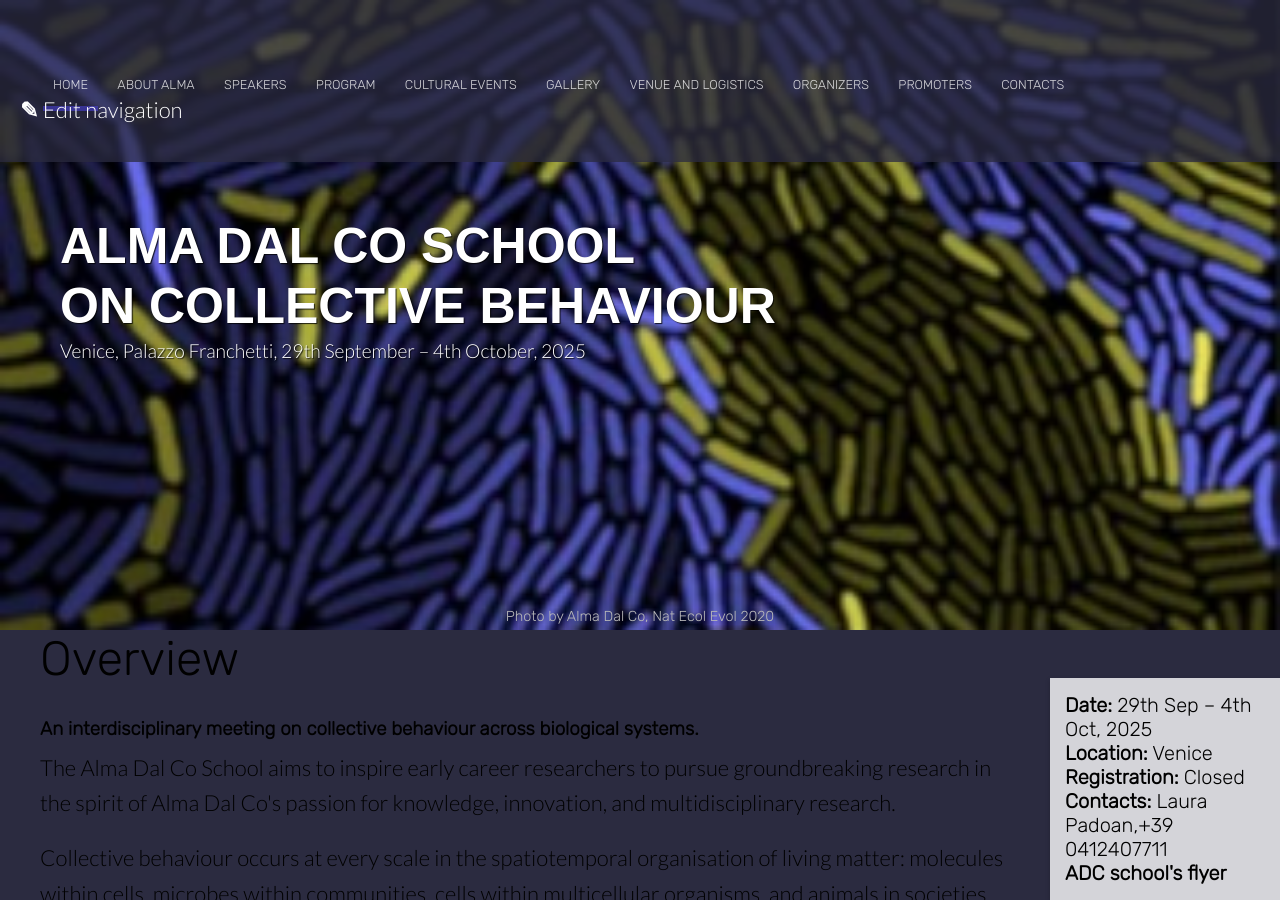
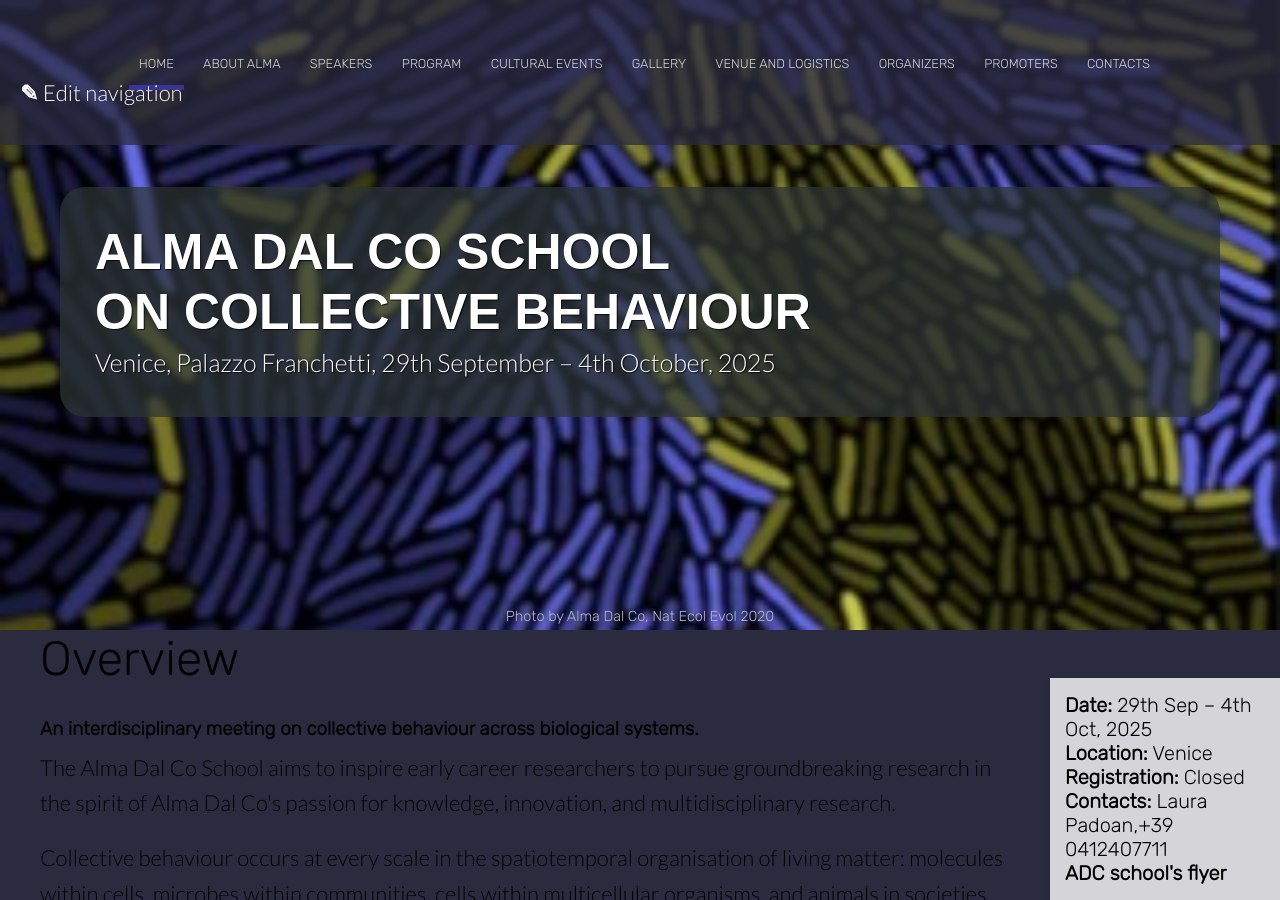
Before and after one commit to almadalcoschool/almadalcoschool.github.io, a Jekyll site: the page built from index.html, in a window 1280 px wide and 900 px high. Built offline with Jekyll 4.4.1, drawn with Linux system fonts in a browser that asks for light colours; nearby versions of some CDN libraries; the list of posts is cut into pages by our own code.

Commit message:
try new layout for header nav

```diff
--- a/_sass/layout.scss
+++ b/_sass/layout.scss
@@ -708,6 +708,16 @@
 //         #3{order:3;}
 //         #4{order:4;}
 // }
+
+
+// QUESTO AL POSTO DI TUTTO IL CSS SOPRA PER EVITARE LIMITI LUNGHEZZA NOMI PAGINE IN HEADER
+
+
+/* ==============================
+   FONT IMPORT
+   ============================== */
+@import url('https://fonts.googleapis.com/css2?family=Jost:wght@200;300;400&display=swap');
+
 /* ==============================
    CONTAINER E HEADER
    ============================== */
@@ -717,15 +727,10 @@
   padding: 0 20px;
 }
 
-.text-container {
-  max-width: 1200px;
-}
+.text-container { max-width: 1200px; }
+.q-text-container { max-width: 800px; }
+.container { max-width: 1140px; }
 
-.q-text-container {
-  max-width: 800px;
-}
-
-/* Header */
 header {
   color: #fff;
   padding: 15px 0;
@@ -735,10 +740,9 @@ header {
   line-height: 0;
   background-color: rgba(43, 43, 64,.75);
 
-  /* Container dentro header: togliamo max-width per permettere nav fluido */
   .container {
     line-height: 0;
-    max-width: 100%; /* Modifica qui */
+    max-width: 100%; /* Modifica per nav fluido */
     padding: 0 20px;
   }
 
@@ -759,22 +763,16 @@ header {
       }
     }
 
-    .dark-logo {
-      display: inline;
-    }
-
-    .light-logo {
-      display: none;
-    }
+    .dark-logo { display: inline; }
+    .light-logo { display: none; }
   }
 
-  /* LINK NAVBAR */
   a {
     color: #fff;
     text-decoration: none;
     z-index: 1;
     position: relative;
-    display: block; /* base desktop */
+    display: block;
     @media #{$mid-point} {
       height: 100%;
       &:hover {
@@ -782,13 +780,8 @@ header {
         border-bottom-width: 5px;
       }
     }
-    span {
-      display: block;
-      height: 100%;
-    }
-    &:hover {
-      text-decoration: none;
-    }
+    span { display: block; height: 100%; }
+    &:hover { text-decoration: none; }
 
     &.nav-toggle {
       display: inline;
@@ -800,15 +793,17 @@ header {
       text-shadow: 0;
       padding: 0 !important;
 
-      @media #{$mid-point} {
-        display: none;
-      }
+      @media #{$mid-point} { display: none; }
       &:hover { border: 0; }
     }
   }
 
-  a.active {
-    border-bottom: 5px solid #443cc0ab;
+  a.active { border-bottom: 5px solid #443cc0ab; }
+
+  .company-name {
+    font-size: 1.7em;
+    display: inline-block;
+    img { height: 30px; width: auto; }
   }
 }
 
@@ -817,23 +812,21 @@ header {
    ============================== */
 nav {
   display: flex;
-  flex-wrap: wrap;              /* i link vanno a capo se necessario */
-  justify-content: flex-start;  /* o space-between se vuoi distanziarli */
+  flex-wrap: wrap;
+  justify-content: flex-start;
   width: 100%;
-  max-width: 100%;              /* rimuove limiti di container */
+  max-width: 100%;
   margin: 0;
   padding: 0;
 
   a {
     margin: 0 3px;
     padding: 14px 10px;
-    display: inline-block;      /* permette padding e dimensione */
-    white-space: normal;        /* va a capo se troppo lungo */
+    display: inline-block;
+    white-space: normal;
     text-align: center;
 
-    @media #{$mid-point} {
-      display: inline-block;
-    }
+    @media #{$mid-point} { display: inline-block; }
 
     &.nav-toggle {
       display: inline;
@@ -842,16 +835,107 @@ nav {
       top: -7px;
       font-size: 1.9em;
       padding: 0 !important;
-
-      @media #{$mid-point} {
-        display: none;
-      }
+      @media #{$mid-point} { display: none; }
     }
   }
 }
 
 /* ==============================
-   RESTO DEL CSS
+   CTA E VARIE
    ============================== */
+.cta a {
+  font-weight: bold;
+  color: #FFFFFF;
+}
 
-/* Manteniamo tutte le tue regole originali, es: .cta, .text-container, .timeline, ecc. */
+.image-column { display: flex; flex-direction: column; }
+
+.subtext {
+  margin-top: 10px;
+  font-weight: 500;
+  font-size: 25px;
+  display: inline;
+}
+
+.heading-landing, .heading-landing-home {
+  padding: 35px;
+  background-color: #2c3435bb;
+  border-radius: 25px;
+  max-width: 100%;
+  overflow: hidden;
+  text-overflow: ellipsis;
+  word-wrap: break-word;
+}
+
+.bold-large-text { /* eventuali stili futuri */ }
+
+.page h2 { text-align: center; }
+
+blockquote {
+  padding: 18px 25px;
+  margin: 0;
+  quotes: "\201C""\201D""\2018""\2019";
+  font-style: italic;
+
+  cite { display: block; font-weight: bold; margin: 10px 0 0 0; }
+
+  p { display: inline; }
+}
+
+blockquote:before {
+  color: #ccc;
+  content: open-quote;
+  font-size: 4em;
+  line-height: 0.1em;
+  margin-right: 0.25em;
+  vertical-align: -0.4em;
+}
+
+.square-image {
+  width: 200px;
+  height: 200px;
+  border-radius: 200px;
+  background-size: cover;
+  background-repeat: no-repeat;
+  margin: 0 auto;
+}
+
+/* ==============================
+   TIMELINE / SESSIONI
+   ============================== */
+.timeline { width: 80%; max-width: 80vw; margin: 0 auto; display: flex; flex-direction: column; }
+
+.timeline-content {
+  padding: 1.75rem;
+  background: #FCFBE9;
+  box-shadow: 5px 5px 10px #1a1a1a, -5px -5px 10px #242424;
+  border-radius: 6px;
+  color: #000;
+  transition: 0.4s ease;
+  overflow-wrap: break-word !important;
+  margin: 1rem 0 20px 0;
+}
+
+.session-odd, .session-even, .session-discussion {
+  padding: 10px;
+  border-radius: 6px;
+  color: #000;
+  overflow-wrap: break-word !important;
+  margin: 10px;
+  border-style: solid;
+}
+
+.schedule {
+  display: grid;
+  grid-gap: 1em;
+  /* grid-template-rows e columns mantenuti come da te */
+}
+
+@media screen and (max-width: 700px){
+  .schedule { display: flex; flex-direction: column; }
+}
+
+/* ==============================
+   ALTRI STILI VARI
+   ============================== */
+/* Manteniamo tutto il resto come era: .editor-link, .learn-more, .meta, hr, ecc. */
```
